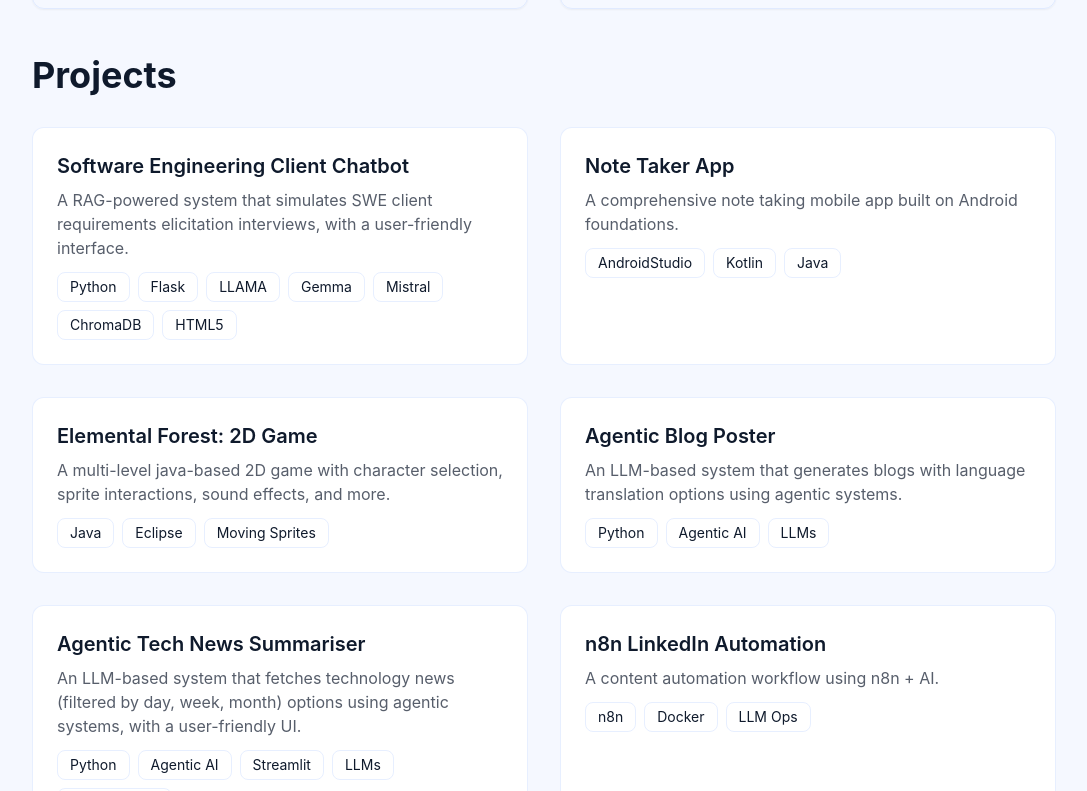
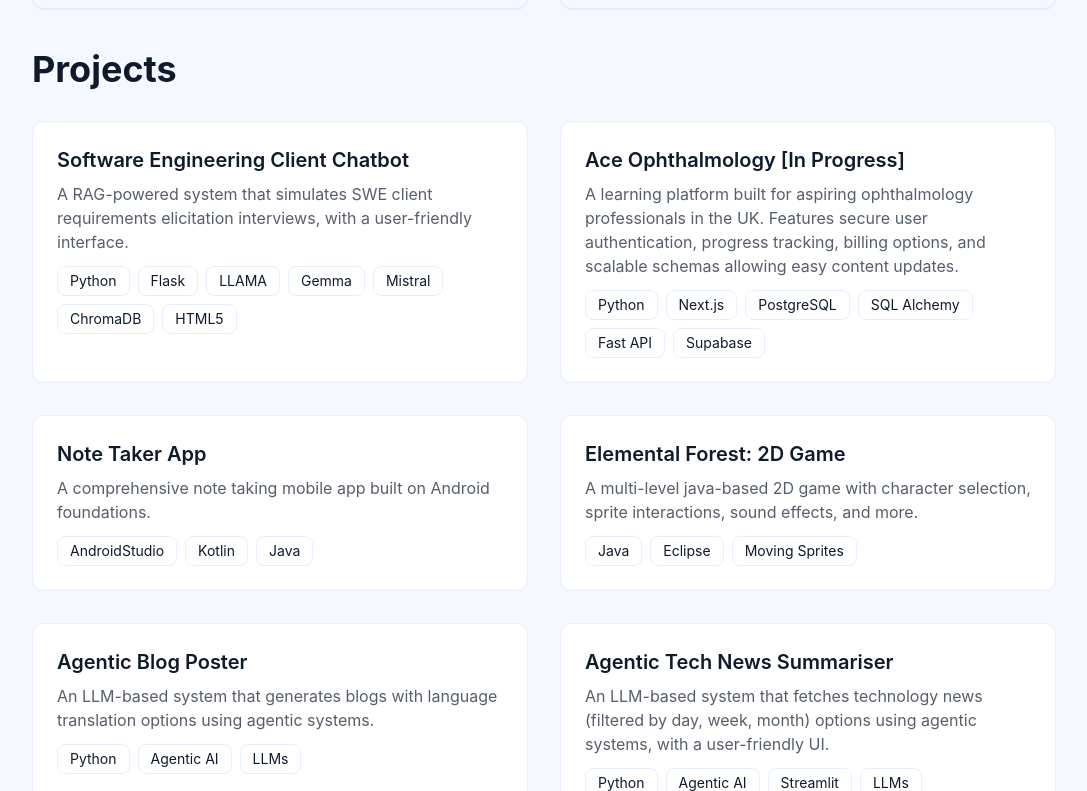
Before and after one commit to suniyahhh/personal-portfolio, a React (Create React App) app: page / in a window 1280 px wide. Shown: the part 3004-3795 px from the top of the page, without its empty margins (96-1183 px from the left). Built offline with nearby package versions, Linux system fonts and the light colour scheme.

Commit message:
Added ace ophthal in Projects

```diff
--- a/src/components/Projects.jsx
+++ b/src/components/Projects.jsx
@@ -3,6 +3,11 @@ const projects = [
     title: "Software Engineering Client Chatbot",
     description: "A RAG-powered system that simulates SWE client requirements elicitation interviews, with a user-friendly interface.",
     tech: ["Python", "Flask", "LLAMA", "Gemma", "Mistral", "ChromaDB", "HTML5"],
+  },
+  {
+    title: "Ace Ophthalmology [In Progress]",
+    description: "A learning platform built for aspiring ophthalmology professionals in the UK. Features secure user authentication, progress tracking, billing options, and scalable schemas allowing easy content updates.",
+    tech: ["Python", "Next.js", "PostgreSQL", "SQL Alchemy", "Fast API", "Supabase"],
   },
   {
     title: "Note Taker App",
```
